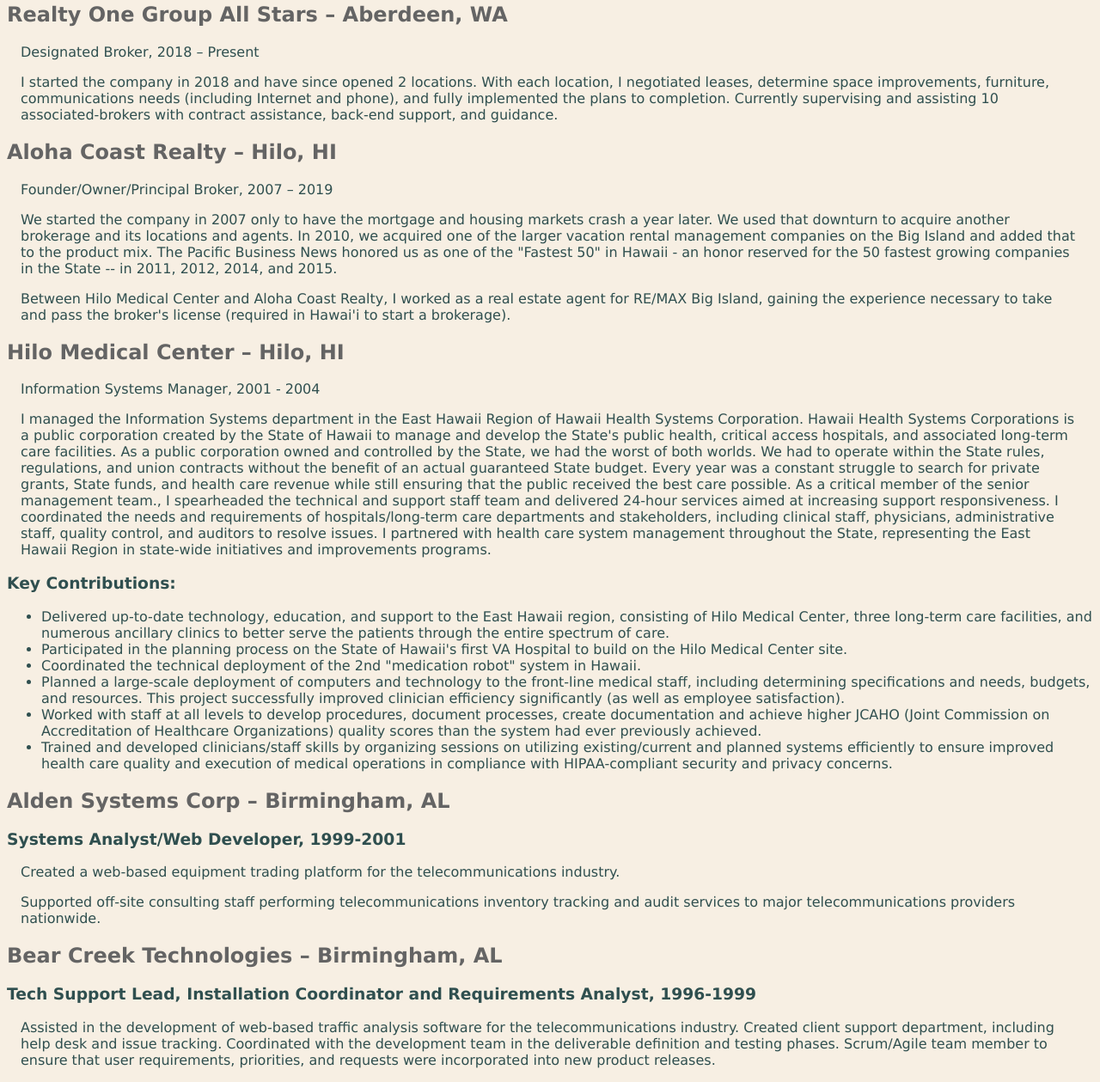
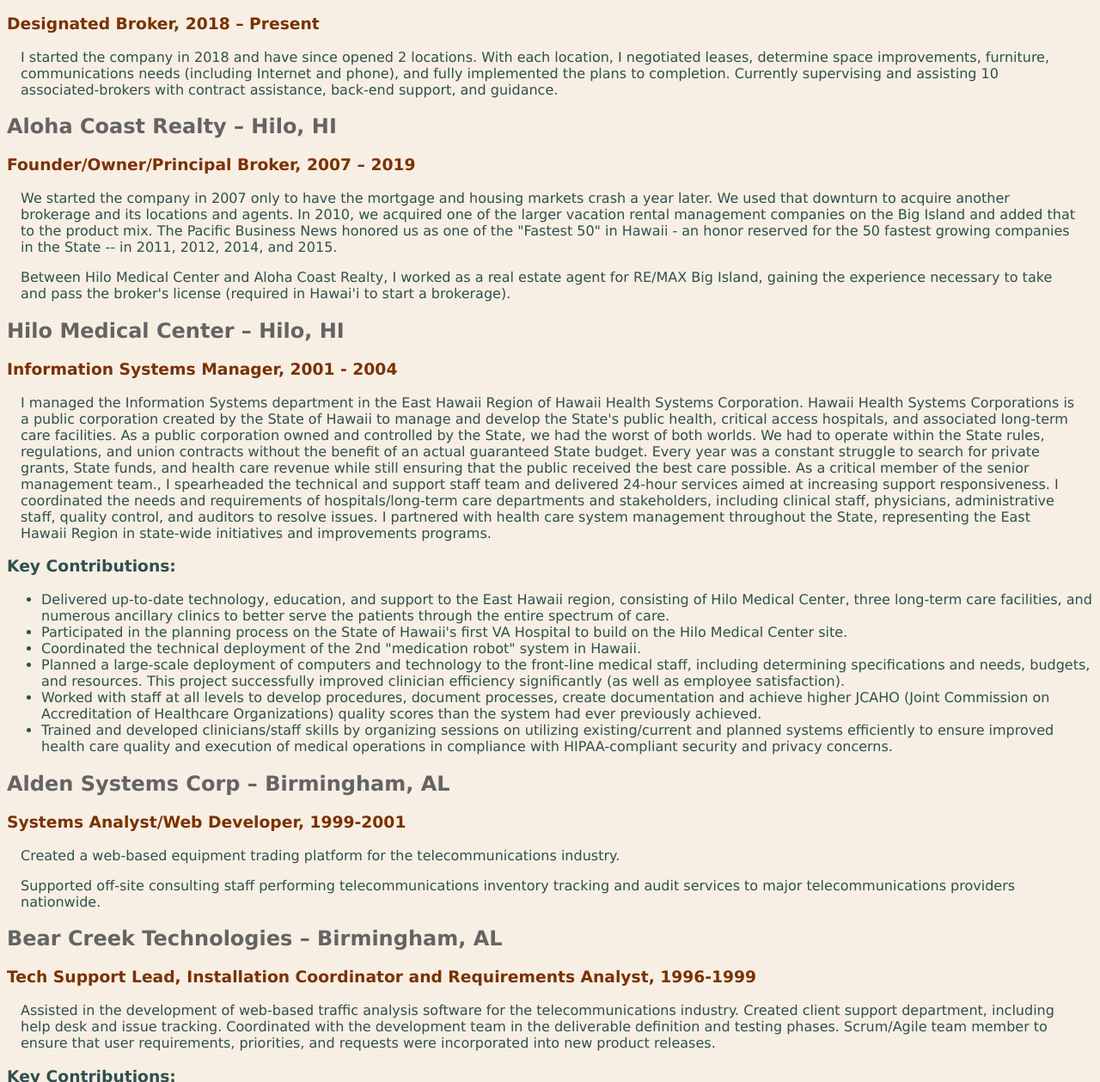
Before and after one commit to johndirgodeweese/portfolio, a plain HTML site: page index.html in a window 1280 px wide. Shown: the part 749-2008 px from the top of the page at 86% size. Drawn offline with Linux system fonts and the light colour scheme.

Commit message:
added additional CSS

```diff
--- a/index.html
+++ b/index.html
@@ -53,18 +53,18 @@
       <h1>Professional Experience</h1>
       <article>
         <h2>Realty One Group All Stars – Aberdeen, WA</h2>
-        <p>Designated Broker, 2018 – Present</p>
+        <h3 class="job_title">Designated Broker, 2018 – Present</h3>
         <p>I started the company in 2018 and have since opened 2 locations.  With each location, I negotiated leases, determine space improvements, furniture, communications needs (including Internet and phone), and fully implemented the plans to completion.  Currently supervising and assisting 10 associated-brokers with contract assistance, back-end support, and guidance.</p>
       </article>
       <article>
         <h2>Aloha Coast Realty – Hilo, HI</h2>
-        <p>Founder/Owner/Principal Broker, 2007 – 2019</p>
+        <h3 class="job_title">Founder/Owner/Principal Broker, 2007 – 2019</h3>
         <p>We started the company in 2007 only to have the mortgage and housing markets crash a year later.  We used that downturn to acquire another brokerage and its locations and agents.  In 2010, we acquired one of the larger vacation rental management companies on the Big Island and added that to the product mix. The Pacific Business News honored us as one of the "Fastest 50" in Hawaii - an honor reserved for the 50 fastest growing companies in the State -- in 2011, 2012, 2014, and 2015.</p>
       </article>
         <p>Between Hilo Medical Center and Aloha Coast Realty, I worked as a real estate agent for RE/MAX Big Island, gaining the experience necessary to take and pass the broker's license (required in Hawai'i to start a  brokerage).</p>
       <article>
         <h2>Hilo Medical Center – Hilo, HI</h2>
-        <p>Information Systems Manager, 2001 - 2004</p>
+        <h3 class="job_title">Information Systems Manager, 2001 - 2004</h3>
         <p>I managed the Information Systems department in the East Hawaii Region of Hawaii Health Systems Corporation.  Hawaii Health Systems Corporations is a public corporation created by the State of Hawaii to manage and develop the State's public health, critical access hospitals, and associated long-term care facilities.  As a public corporation owned and controlled by the State, we had the worst of both worlds.  We had to operate within the State rules, regulations, and union contracts without the benefit of an actual guaranteed State budget.  Every year was a constant struggle to search for private grants, State funds, and health care revenue while still ensuring that the public received the best care possible. As a critical member of the senior management team., I spearheaded the technical and support staff team and delivered 24-hour services aimed at increasing support responsiveness. I coordinated the needs and requirements of hospitals/long-term care departments and stakeholders, including clinical staff, physicians, administrative staff, quality control, and auditors to resolve issues. I partnered with health care system management throughout the State,  representing the East Hawaii Region in state-wide initiatives and improvements programs.</p>
         <h3>Key Contributions:</h3>
         <ul>
@@ -78,13 +78,13 @@
       </article>
       <article>
         <h2>Alden Systems Corp – Birmingham, AL</h2>
-        <h3>Systems Analyst/Web Developer, 1999-2001</h3>
+        <h3 class="job_title">Systems Analyst/Web Developer, 1999-2001</h3>
         <p>Created a web-based equipment trading platform for the telecommunications industry.</p>
         <p>Supported off-site consulting staff performing telecommunications inventory tracking and audit services to major telecommunications providers nationwide.</p>
       </article>
       <article>
         <h2>Bear Creek Technologies – Birmingham, AL</h2>
-        <h3>Tech Support Lead, Installation Coordinator and Requirements Analyst, 1996-1999</h3>
+        <h3 class="job_title">Tech Support Lead, Installation Coordinator and Requirements Analyst, 1996-1999</h3>
         <p>Assisted in the development of web-based traffic analysis software for the telecommunications industry. Created client support department, including help desk and issue tracking. Coordinated with the development team in the deliverable definition and testing phases. Scrum/Agile team member to ensure that user requirements, priorities, and requests were incorporated into new product releases.</p>
         <h3>Key Contributions:</h3>
         <ul>
--- a/styles/stylesheet.css
+++ b/styles/stylesheet.css
@@ -23,7 +23,7 @@ a:link {
 }
 a:visited {
     text-decoration: none;
-    color: red:
+    color: red;
 }
 a:hover {
     font-weight: bold;
@@ -35,13 +35,17 @@ a:active {
 p {
     margin: 1rem;
 }
+.job_title {
+  font-weight: bold;
+  color: #7b3101;
+}
 table {
     border-style: solid;
-    border-color: #563c23
+    border-color: #563c23;
     border-spacing: 0px;
 }
 tr td {
     border-style: solid;
     border-color: #ae8157;
-    padding: 5px;
+    padding: 2px;
 }
```
